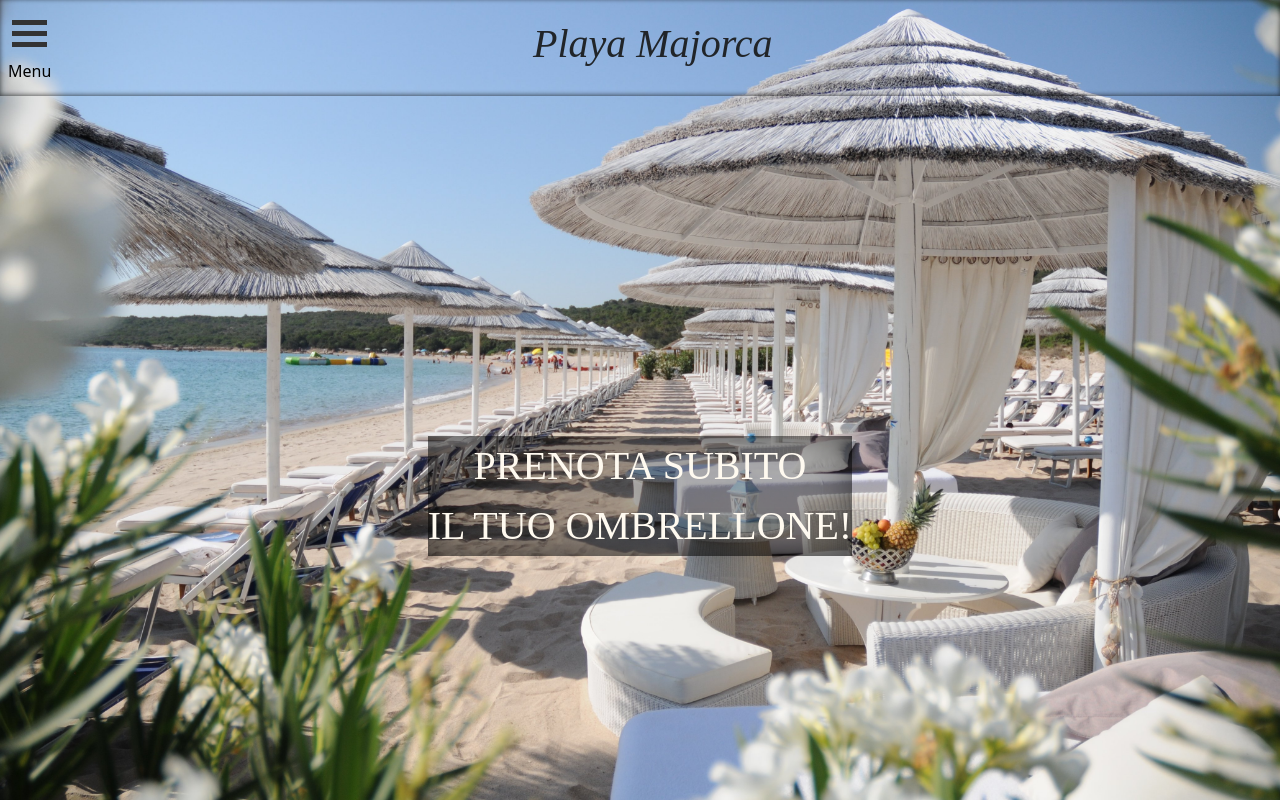
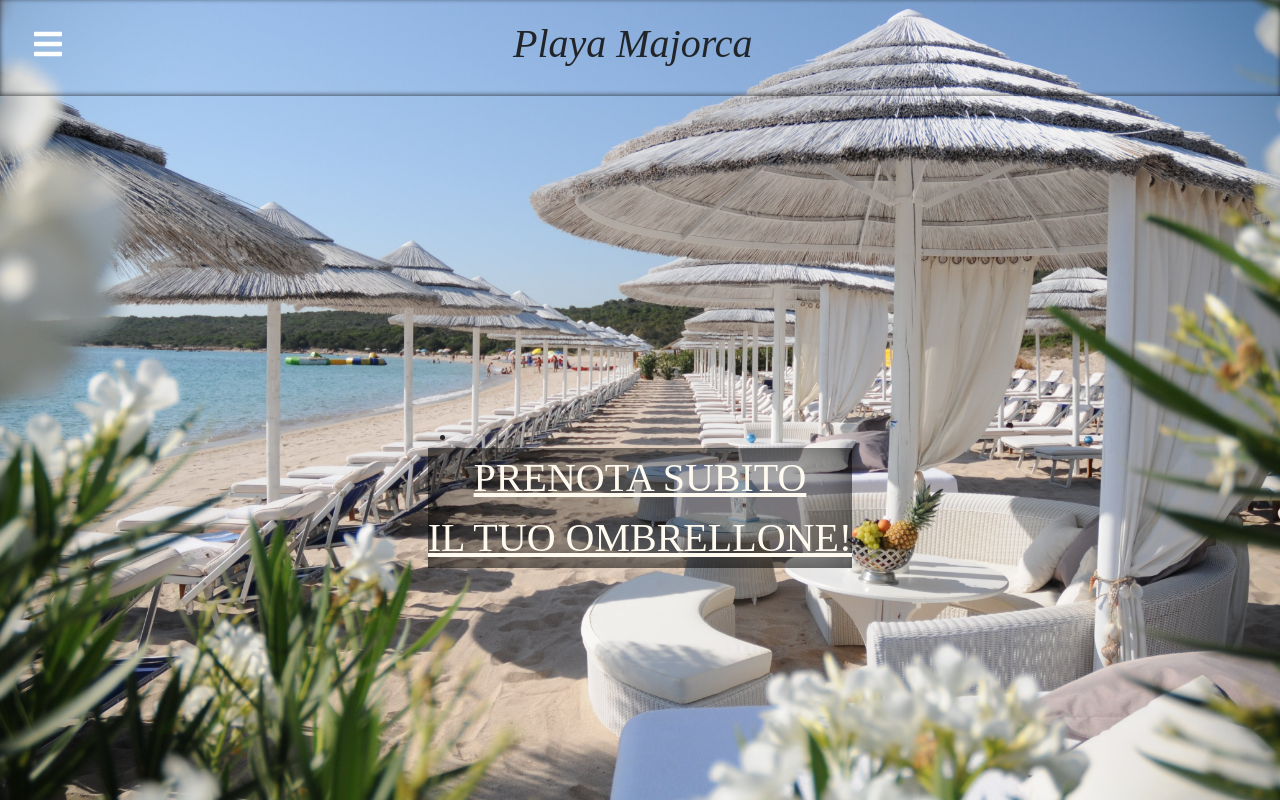
Before and after one commit to AriannaSoriani98/Progetto-ASW, a React (Create React App) app: page / in a window 1280 px wide. Built offline with nearby package versions, Linux system fonts and the light colour scheme.

Commit message:
Menu laterale

```diff
--- a/package.json
+++ b/package.json
@@ -9,8 +9,10 @@
     "animate.css": "^4.1.1",
     "axios": "^0.21.1",
     "bootstrap": "^5.0.2",
+    "jQuery": "^1.7.4",
     "react": "^17.0.2",
     "react-dom": "^17.0.2",
+    "react-icons": "^4.2.0",
     "react-router-dom": "^5.2.0",
     "react-scripts": "4.0.3",
     "web-vitals": "^1.1.2"
--- a/src/App.css
+++ b/src/App.css
@@ -1,3 +1,17 @@
+@import url('https://fonts.googleapis.com/css2?family=Lato&display=swap');
+*{
+  box-sizing: border-box;
+  margin: 0;
+  padding: 0;
+  font-family: 'Lato',sans-serif;
+}
+.home,.prenotazioni,.contatti,.luogo{
+  display: flex;
+  height: 90vh;
+  align-items: center;
+  justify-content: center;
+  font-size: 3rem;
+}
 .App {
   text-align: center;
 }
@@ -57,95 +71,6 @@
   display: flex;
   box-shadow:inset 0 -1px 5px rgba(0,0,0,0.6);
 }
-.menu{
-  display: flex;
-  align-items: center;
-  flex-direction: row;
-  width:100px;
-  margin-left: 4px;
-}
-.menu-icon {
-  display: inline-block;
-  cursor: pointer;
-  margin-right: 2px;
-  margin-left: 4px;
-}
-
-.bar1, .bar2, .bar3 {
-  width: 35px;
-  height: 5px;
-  background-color: #333;
-  margin: 6px 0;
-  transition: 0.4s;
-}
-.menu ul{
-  width: 100px;
-  margin:0;
-  margin-left: 4px;
-  padding: 0;
-  list-style-type: none;
-}
-.menu li{
-  width:100px;
-  float:left;
-  margin: 0;
-  padding: 0px;
-  color:black;
-}
-
-.menu ul li a{
-  display: flex;
-  align-items: center;
-  flex-direction: row;
-  width:100px;
-  padding: 0;
-}
-.menu a{
-  display: block;
-  padding: 5px;
-  color: #000;
-  text-decoration: none;
-}
-.menu a:hover{
-  background-color: #000033;
-  color: #FFFFFF;
-  height: 50px;
-  text-decoration: none;
-}
-.menu li li a{
-  color: floralwhite;
-  border-top: black;
-}
-.menu li ul{
-  display: none;
-  margin-left: 4px;
-}
-.menu li:hover ul{
-  display: block;
-  margin-left: 4px;
-  position: absolute;
-  z-index:1;
-  width:100px;
-  padding: 0;
-  border-top: black;
-  margin: 0 0 0 -1px;
-  border:1px solid black;
-  background: rgba(0,0,0,0.4);
-
-}
-.menu li li{
-  margin-left: 4px;
-  display: flex;
-  width: 100px;
-  vert-align: middle;
-  border:none;
-  height:50px;
-  align-items: center;
-  justify-content: center;
-  flex-direction: row;
-  margin: 0 auto;
-  background-color: rgba(0,0,0,0.4);
-}
 
 .title{
   display: flex;
--- a/src/components/Home.js
+++ b/src/components/Home.js
@@ -2,6 +2,8 @@
 import PrenotazioniPage from "../pages/PrenotazioniPage";
 import ContattiPage from "../pages/ContattiPage";
 import LuogoPage from "../pages/LuogoPage";
+import {Link} from "react-router-dom";
+import React from "react";
 
 function Home() {
     const name = 'Playa Majorca'
@@ -16,10 +18,12 @@
             </div>
         </div>
         <div className="container">
-            <div className={"row"}>
+            <li className="nav-item">
+            <Link to="/prenotazioni" className={"row"}>
                 PRENOTA SUBITO <br/>
                 IL TUO OMBRELLONE!
-            </div>
+            </Link>
+            </li>
         </div>
         </body>
     )
--- /dev/null
+++ b/src/components/MenuData.js
@@ -0,0 +1,30 @@
+import React from 'react'
+import {FaBars} from "react-icons/fa"
+import {AiFillHome, FiShoppingBag, SiGooglemaps, TiContacts} from "react-icons/all";
+
+export const MenuData = [
+    {
+        title:'Home',
+        path:'/',
+        icon: <AiFillHome />,
+        cName: 'nav-text'
+    },
+    {
+        title:'Prenotazioni',
+        path:'/prenotazioni',
+        icon: <FiShoppingBag />,
+        cName: 'nav-text'
+    },
+    {
+        title:'Contatti',
+        path:'/contatti',
+        icon: <TiContacts />,
+        cName: 'nav-text'
+    },
+    {
+        title:'Dove Trovarci',
+        path:'/luogo',
+        icon: <SiGooglemaps />,
+        cName: 'nav-text'
+    }
+]
--- /dev/null
+++ b/src/components/menu.css
@@ -0,0 +1,73 @@
+.navbar {
+
+    height: 80px;
+    display: flex;
+    justify-content: start;
+    align-items: center;
+}
+
+.menu-bars {
+    margin-left: 2rem;
+    font-size: 2rem;
+    background: none;
+}
+
+.nav-menu {
+    background-color: #060b26;
+    width: 250px;
+    height: 100vh;
+    display: flex;
+    justify-content: center;
+    position: fixed;
+    top: 0;
+    left: -100%;
+    transition: 850ms;
+}
+
+.nav-menu.active {
+    left: 0;
+    transition: 350ms;
+}
+
+.nav-text {
+    display: flex;
+    justify-content: start;
+    align-items: center;
+    padding: 8px 0px 8px 16px;
+    list-style: none;
+    height: 60px;
+}
+
+.nav-text a {
+    text-decoration: none;
+    color: #f5f5f5;
+    font-size: 18px;
+    width: 95%;
+    height: 100%;
+    display: flex;
+    align-items: center;
+    padding: 0 16px;
+    border-radius: 4px;
+}
+
+.nav-text a:hover {
+    background-color: #1a83ff;
+}
+
+.nav-menu-items {
+    width: 100%;
+    padding-left: 0;
+}
+
+.navbar-toggle {
+    background-color: #060b26;
+    width: 100%;
+    height: 80px;
+    display: flex;
+    justify-content: start;
+    align-items: center;
+}
+
+span {
+    margin-left: 16px;
+}
--- a/src/components/menu.js
+++ b/src/components/menu.js
@@ -1,27 +1,46 @@
-import React from "react";
-import {Link} from 'react-router-dom'
+import React, { useState } from 'react';
+import * as FaIcons from 'react-icons/fa';
+import * as AiIcons from 'react-icons/ai';
+import { Link } from 'react-router-dom';
+import './menu.css';
+import { IconContext } from 'react-icons';
+import {MenuData} from "./MenuData";
+
 function Menu() {
+    const [sidebar, setSidebar] = useState(false);
+
+    const showSidebar = () => setSidebar(!sidebar);
+
     return (
-        <div className={"menu"}>
-            <ul className="navbar-nav">
-                <li className="nav-item">
-
-                        <div className="menu-icon">
-                            <div className="bar1"></div>
-                            <div className="bar2"></div>
-                            <div className="bar3"></div>
-                        </div>
-                        <div className={"menu-M"}> Menu</div>
-
-                    <ul className="navbar-nav">
-                        <li className="nav-item"><Link to="/prenotazioni" className="nav-link"> Prenota l'ombrellone</Link></li>
-                        <li className="nav-item"><Link to="/luogo" className="nav-link">Dove trovarci</Link></li>
-                        <li className="nav-item"><Link to="/contatti" className="nav-link">Contatti</Link></li>
+        <>
+            <IconContext.Provider value={{ color: '#fff' }}>
+                <div className='navbar'>
+                    <Link to='#' className='menu-bars'>
+                        <FaIcons.FaBars onClick={showSidebar} />
+                    </Link>
+                </div>
+                <nav className={sidebar ? 'nav-menu active' : 'nav-menu'}>
+                    <ul className='nav-menu-items' onClick={showSidebar}>
+                        <li className='navbar-toggle'>
+                            <Link to='#' className='menu-bars'>
+                                <AiIcons.AiOutlineClose />
+                            </Link>
+                        </li>
+                        {MenuData.map((item, index) => {
+                            return (
+                                <li key={index} className={item.cName}>
+                                    <Link to={item.path}>
+                                        {item.icon}
+                                        <span>{item.title}</span>
+                                    </Link>
+                                </li>
+                            );
+                        })}
                     </ul>
-                </li>
-            </ul>
-        </div>
-    )
+                </nav>
+            </IconContext.Provider>
+        </>
+    );
 }
 
 export default Menu;
```
Also changed, not shown: 1 other file (tests, documents, lock files or other folders).
